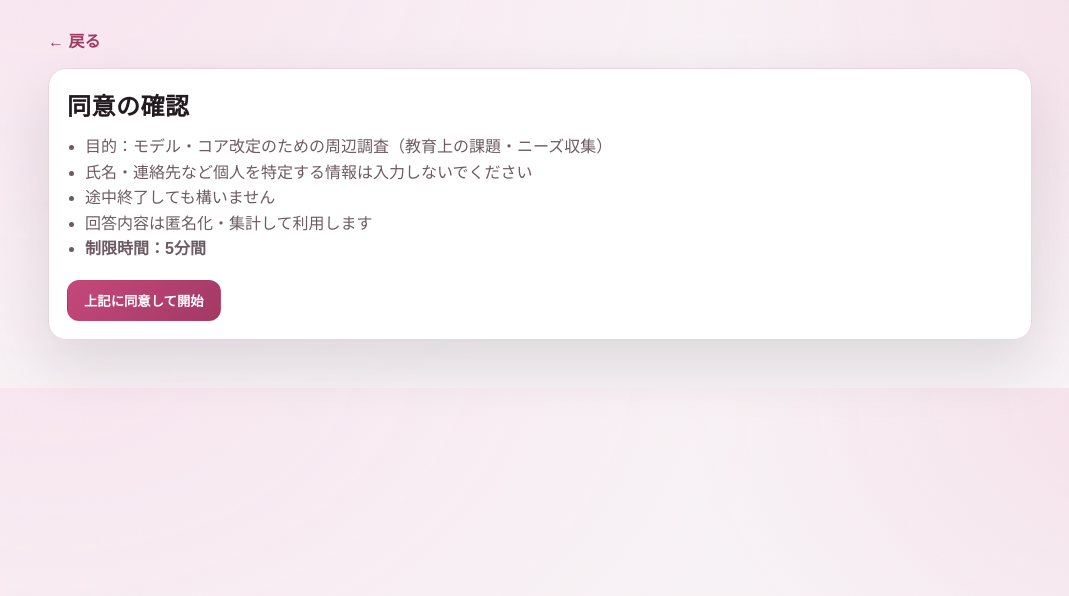
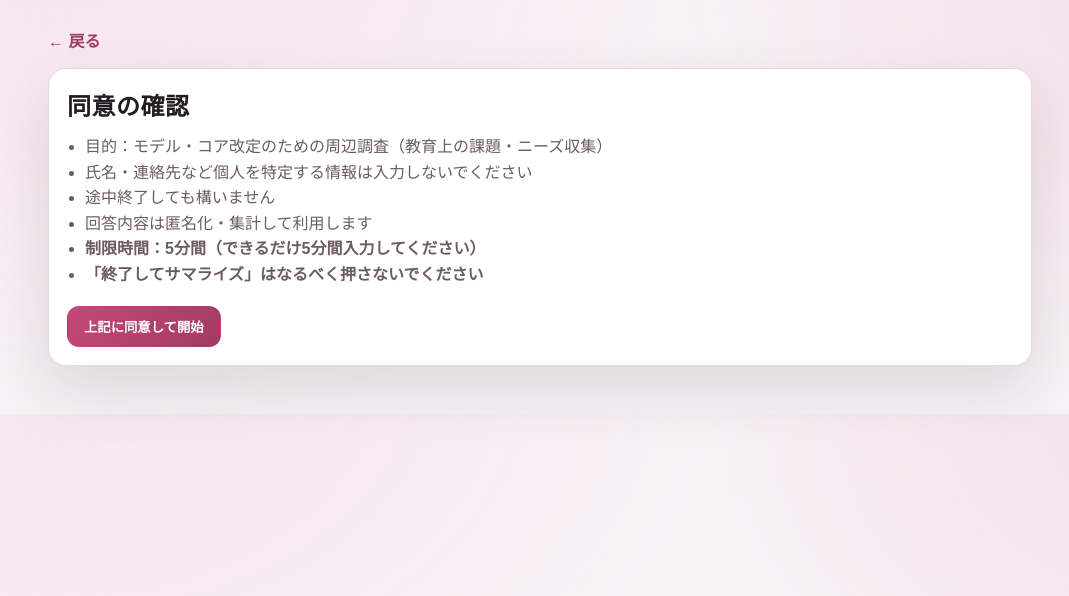
Before and after one commit to shoei05/core-curriculum-ai-survey-bot, a Next.js app: page /surveys/core-curriculum-2026-survey in a window 1280 px wide. Shown: the top 596 px of the page, without its empty margins (100-1169 px from the left). Built offline with nearby package versions, Linux system fonts and the light colour scheme; a web font is replaced by a local one.

Commit message:
Add guidance to avoid early summary

```diff
--- a/app/surveys/[templateSlug]/page.tsx
+++ b/app/surveys/[templateSlug]/page.tsx
@@ -387,7 +387,8 @@ export default function SurveyPage({
         <li>氏名・連絡先など個人を特定する情報は入力しないでください</li>
         <li>途中終了しても構いません</li>
         <li>回答内容は匿名化・集計して利用します</li>
-        <li style={{ fontWeight: 600 }}>制限時間：5分間</li>
+        <li style={{ fontWeight: 600 }}>制限時間：5分間（できるだけ5分間入力してください）</li>
+        <li style={{ fontWeight: 600 }}>「終了してサマライズ」はなるべく押さないでください</li>
       </ul>
       <button
         onClick={() => setConsented(true)}
@@ -492,6 +493,9 @@ export default function SurveyPage({
             <div className={`timer ${remainingTime < 60 ? "is-urgent" : ""}`}>
               残り {formatTime(remainingTime)}
             </div>
+            <p className="note" style={{ marginTop: 6 }}>
+              ※できるだけ5分間ご入力ください（「終了してサマライズ」はなるべく押さないでください）
+            </p>
           </div>
 
           <p className="note">
```
